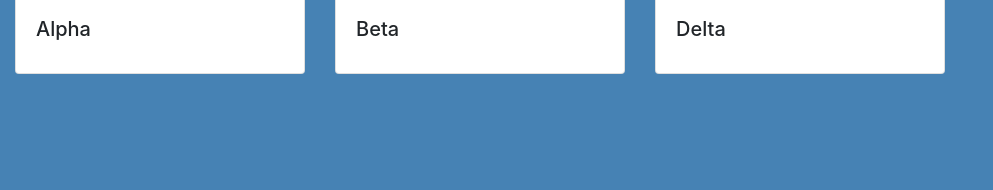
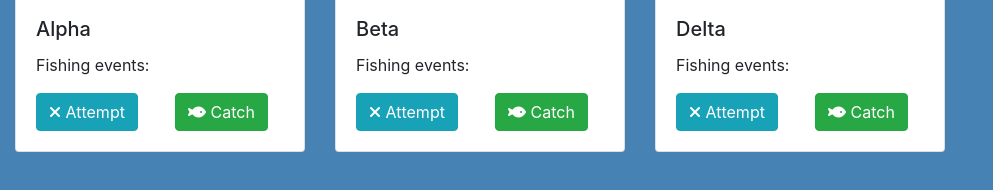
Before and after one commit to bwhitworth/bear-tracker, a plain HTML site: page index.html in a window 1280 px wide. Shown: the part 510-700 px from the top of the page, without its empty margins (0-993 px from the left). Drawn offline with nearby package versions, Linux system fonts and the light colour scheme.

Commit message:
buttons in place

```diff
--- a/javascripts/components/river.js
+++ b/javascripts/components/river.js
@@ -9,6 +9,11 @@ const printAllBears = () => {
     domString += `      <img src="${bearX.imageUrl}" class="card-img-top" alt="bear photo">`,
     domString += '      <div class="card-body">',
     domString += `        <h5 class="card-title">${bearX.name}</h5>`,
+    domString += '        <p class="card-text">Fishing events:</p>',
+    domString += '        <div class="row">',
+    domString += '        <div class="col-md"><button type="button" class="btn btn-info"><i class="fas fa-times"></i> Attempt</button></div>',
+    domString += '        <div class="col-sm"><button type="button" class="btn btn-success"><i class="fas fa-fish"></i> Catch</button></div>',
+    domString += '        </div>',
     domString += '      </div>',
     domString += '    </div>',
     domString += '  </div>'
```
Also changed, not shown: index.html (+1 -0 lines).
